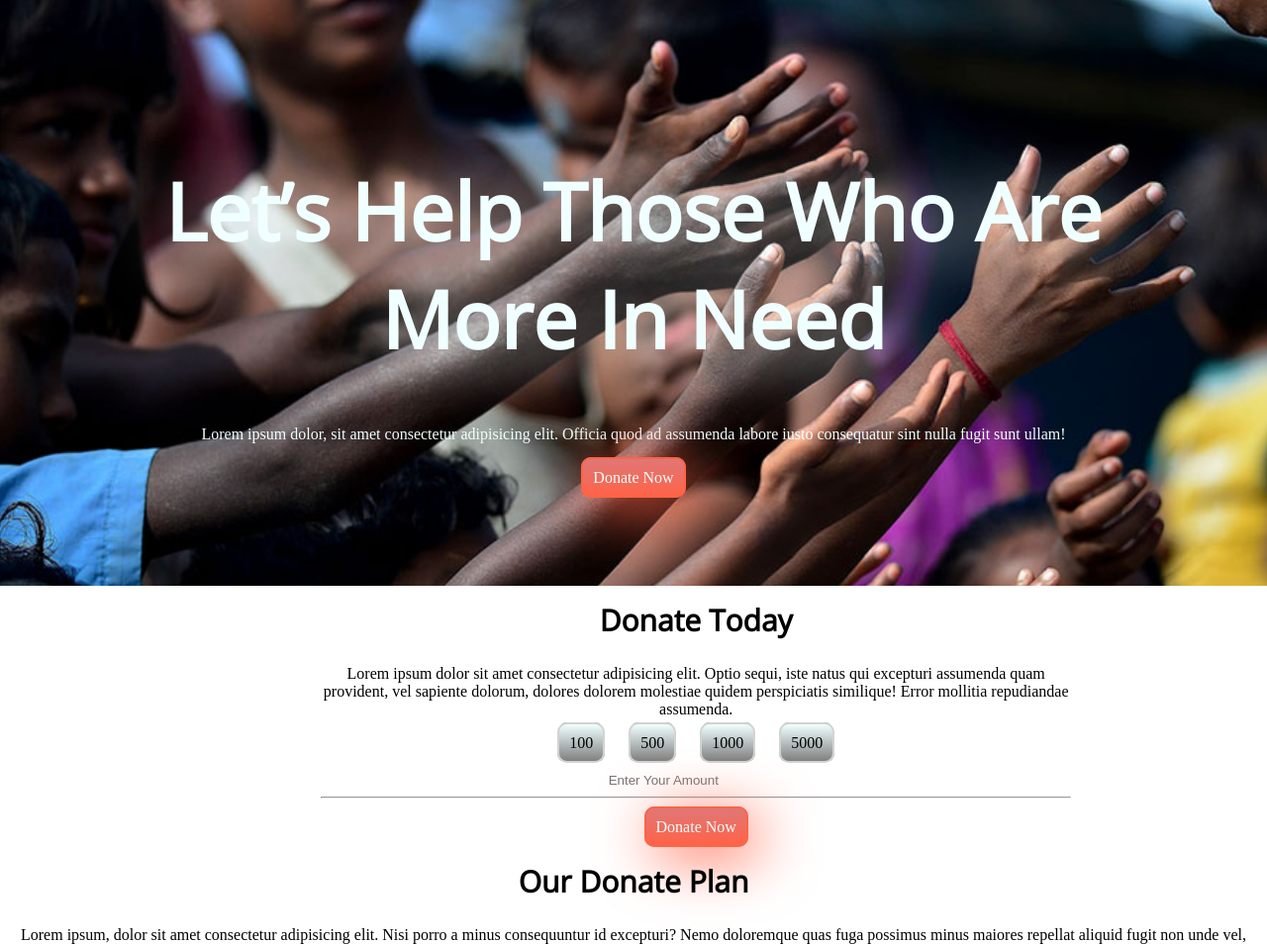
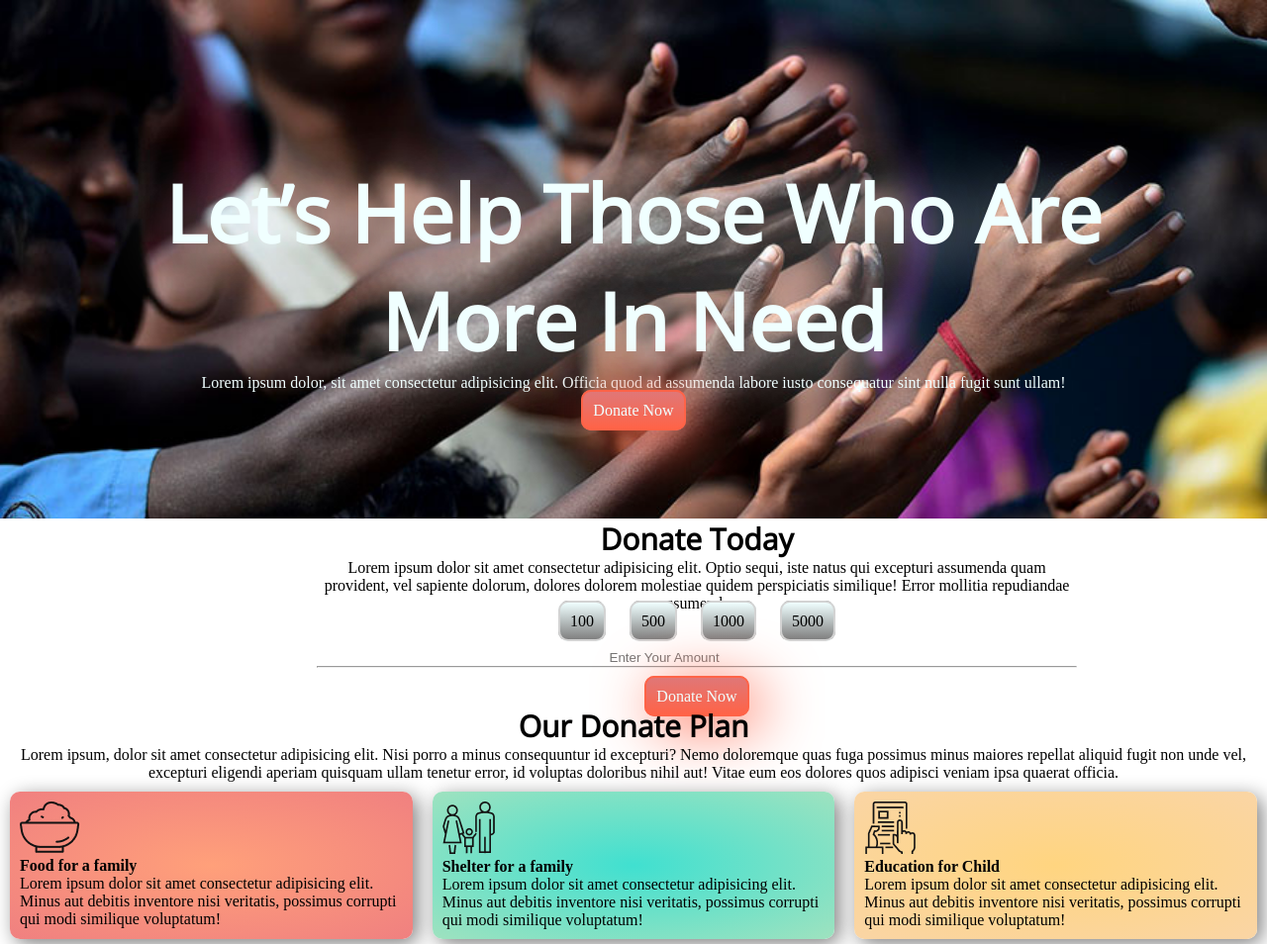
Before and after one commit to Mohiuddin10/donate, a plain HTML site: page index.html in a window 1280 px wide. Shown: the top 954 px of the page at 99% size. Drawn offline with nearby package versions, Linux system fonts and the light colour scheme.

Commit message:
default margin and padding removed

```diff
--- a/style/style.css
+++ b/style/style.css
@@ -1,11 +1,14 @@
+*{
+    padding: 0px;
+    margin: 0px;
+}
 header {
     background-image: url("../images/donation13.jpg");
     background-repeat: no-repeat;
     background-size: 100%;
     padding: 100px;
     align-items: center;
-    margin: -10px;
-}
+    }
 h1{
     font-family: 'Open Sans', sans-serif;
     margin-top: 60px;
```
